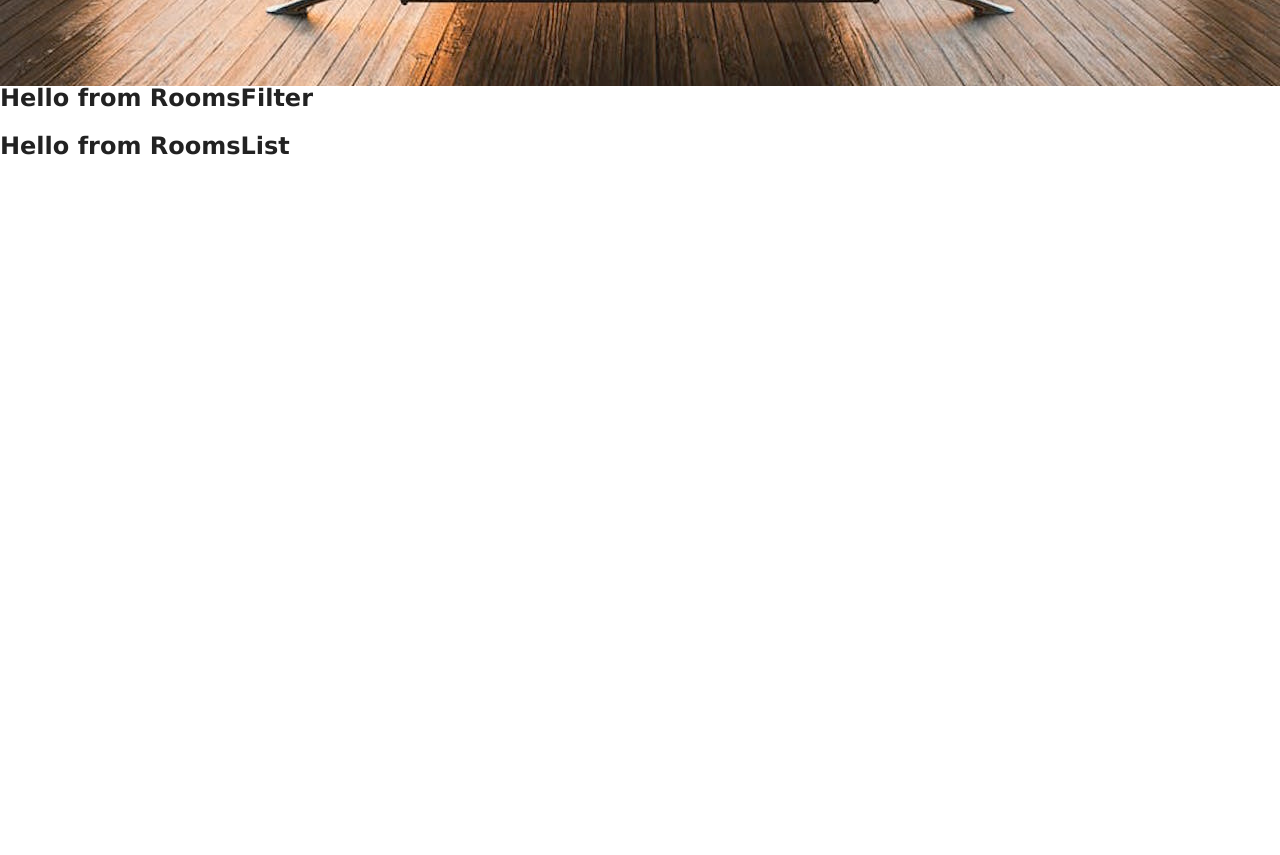
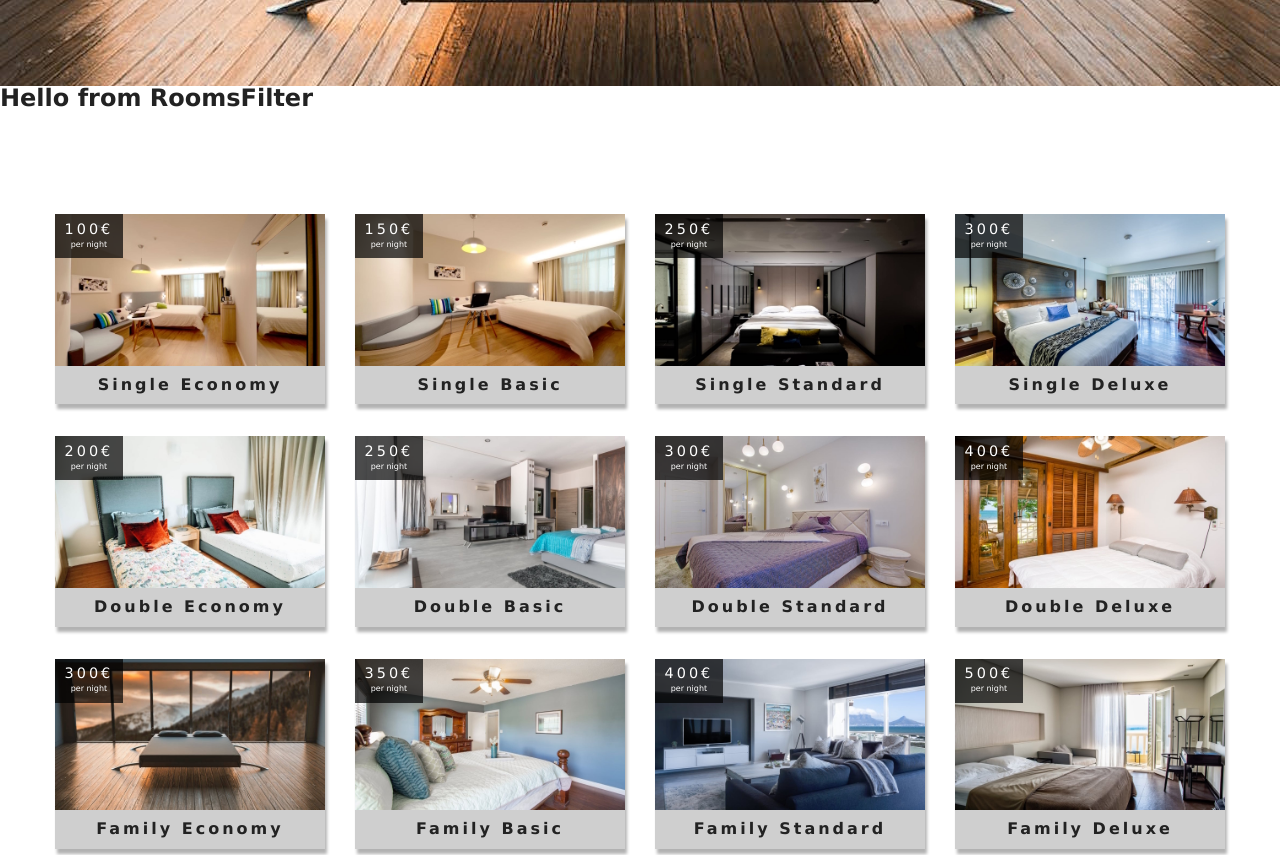
Before and after one commit to BitBravo/react-hotel-book, a React (Create React App) app: page /rooms in a window 1280 px wide. Shown: the part 460-1315 px from the top of the page. Before the commit the page ends 800 px from the top, so only its background shows below. Built offline with nearby package versions, Linux system fonts and the light colour scheme.

Commit message:
Create RoomsList component

```diff
--- a/src/App.css
+++ b/src/App.css
@@ -66,6 +66,14 @@
   text-align: center;
   text-transform: uppercase;
   margin: 2rem 0;
+}
+
+.empty-search {
+  text-align: center;
+  text-transform: capitalize;
+  margin: 2rem 0;
+  padding: 1rem;
+  letter-spacing: var(--mainSpacing);
 }
 
 /* Spinner */
@@ -420,6 +428,10 @@
   opacity: 1;
 }
 
+.img-container:hover .room-link {
+  transform: translate(-50%, -50%) scale(1);
+}
+
 .room-info {
   background: var(--darkGrey);
   text-transform: capitalize;
@@ -516,3 +528,28 @@
     padding-left: 3rem;
   }
 }
+
+/* Rooms list */
+.rooms-list {
+  padding: 5rem 0;
+}
+.rooms-list-center {
+  width: 80vw;
+  margin: 0 auto;
+  display: grid;
+  grid-template-columns: repeat(auto-fill, minmax(270px, 1fr));
+  grid-row-gap: 2rem;
+  grid-column-gap: 30px;
+}
+
+@media screen and (min-width: 776px) {
+  .rooms-list-center {
+    width: 90vw;
+  }
+}
+@media screen and (min-width: 992px) {
+  .rooms-list-center {
+    width: 95vw;
+    max-width: 1170px;
+  }
+}
--- a/src/components/RoomsList.js
+++ b/src/components/RoomsList.js
@@ -1,9 +1,18 @@
 import React from 'react';
+import Room from './Room';
 
-export default function RoomsList() {
-  return (
-    <div>
-      <h3>Hello from RoomsList</h3>
+export default function RoomsList({ rooms }) {
+  return rooms.length === 0 ? (
+    <div className="empty-search">
+      <h3>no rooms matched your search parameters</h3>
     </div>
+  ) : (
+    <section className="rooms-list">
+      <div className="rooms-list-center">
+        {rooms.map(item => (
+          <Room key={item.id} room={item} />
+        ))}
+      </div>
+    </section>
   );
 }
```
